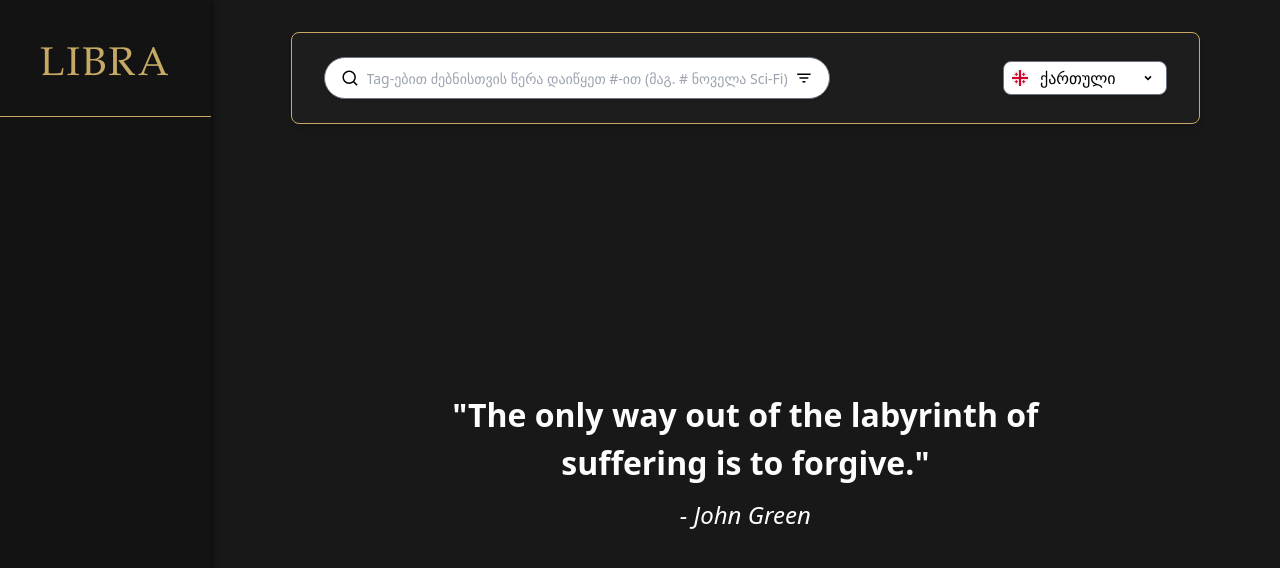
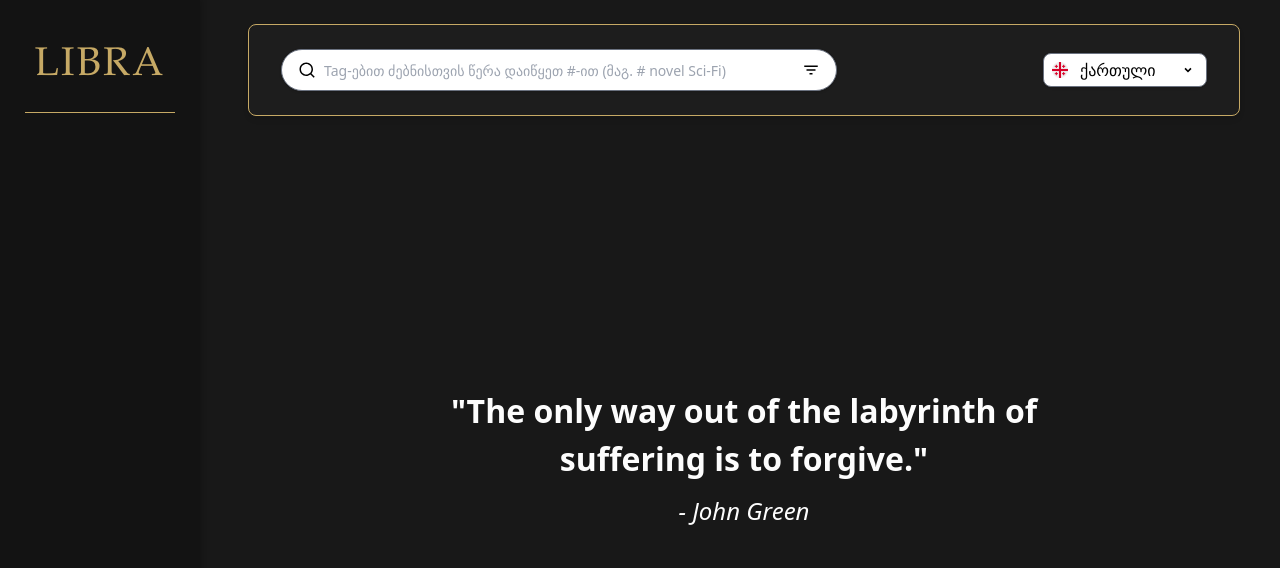
Before and after one commit to GeekoIsaGeek/libra, a Vue app: page /register in a window 1280 px wide. Shown: the top 568 px of the page. Built offline with nearby package versions, Linux system fonts and the light colour scheme.

Commit message:
style: improve responsiveness

```diff
--- a/src/assets/translations/en.js
+++ b/src/assets/translations/en.js
@@ -50,6 +50,10 @@ export default {
 			cover: {
 				label: 'Cover',
 			},
+			language: {
+				label: 'Language',
+				placeholder: 'Enter book language',
+			},
 		},
 	},
 	auth: {
--- a/src/assets/translations/ka.js
+++ b/src/assets/translations/ka.js
@@ -3,7 +3,7 @@ export default {
 		nothingFound: 'ვერაფერი მოიძებნა',
 	},
 	search: {
-		inputPlaceholder: 'Tag-ებით ძებნისთვის წერა დაიწყეთ #-ით (მაგ. # ნოველა Sci-Fi)',
+		inputPlaceholder: 'Tag-ებით ძებნისთვის წერა დაიწყეთ #-ით (მაგ. # novel Sci-Fi)',
 	},
 	filters: {
 		title: 'ფილტრები',
--- a/src/components/common/Header.vue
+++ b/src/components/common/Header.vue
@@ -5,7 +5,7 @@ import SearchBar from '@/components/common/SearchBar.vue';
 
 <template>
 	<header
-		class="w-full lg:px-8 sm:mt-8 px-2 sm:px-4 py-6 sm:rounded-lg bg-[#1e1e1ef2] border-b sm:border border-gold shadow-md"
+		class="w-full lg:px-8 lg:mt-6 px-2 sm:px-4 py-6 lg:rounded-lg bg-[#1e1e1ef2] border-b lg:border border-gold shadow-md"
 	>
 		<div class="flex flex-wrap items-center justify-center gap-4 lg:justify-between">
 			<SearchBar />
--- a/src/components/common/SideBar.vue
+++ b/src/components/common/SideBar.vue
@@ -19,12 +19,14 @@ const handleLogout = () => {
 
 <template>
 	<div class="sidebar">
-		<div>
+		<div class="py-7 lg:py-0">
 			<h1>
 				<RouterLink :to="{ name: 'home' }">Libra</RouterLink>
 			</h1>
-			<div class="separator"></div>
-			<CloseIcon class="absolute sm:hidden fill-gold w-8 h-8 right-1 top-5" @click="() => $emit('close')" />
+			<CloseIcon
+				class="absolute lg:hidden fill-gold w-8 h-8 right-1 top-5 cursor-pointer"
+				@click="() => $emit('close')"
+			/>
 		</div>
 
 		<nav></nav>
@@ -43,23 +45,20 @@ const handleLogout = () => {
 
 <style scoped>
 .sidebar {
+	position: fixed;
 	min-width: max-content;
+	width: 200px;
 	min-height: 100vh;
-	background-color: rgba(20, 20, 20, 0.98);
-	backdrop-filter: blur(5px);
-	box-shadow: 2px 0 5px rgba(0, 0, 0, 0.5);
+	background-color: rgba(20, 20, 20, 0.93);
+	backdrop-filter: blur(7px);
+	box-shadow: 2px 0 5px rgb(0 0 0 / 18%);
 	display: flex;
 	flex-direction: column;
 	align-items: center;
 	text-align: center;
 	justify-content: space-between;
 	padding-bottom: 36px;
-}
-.separator {
-	width: 100%;
-	height: 1px;
-	background-color: #c6a965;
-	margin: 20px 0;
+	z-index: 10;
 }
 
 .sidebar h1 {
@@ -71,8 +70,8 @@ const handleLogout = () => {
 	text-transform: uppercase;
 	margin-top: 36px;
 	letter-spacing: 2px;
-	padding-bottom: 10px;
-	padding: 0 40px;
+	padding-bottom: 16px;
+	border-bottom: #c6a965 1px solid;
 }
 @media screen and (max-width: 640px) {
 	.sidebar {
--- a/src/components/forms/AuthForm.vue
+++ b/src/components/forms/AuthForm.vue
@@ -11,7 +11,7 @@ defineProps({
 		<!-- <img :src="logo" class="w-[50px] mb-10" /> -->
 		<form
 			@submit="submitHandler"
-			class="lg:w-[60%] xl:w-[40%] 2xl:w-[30%] w-[90%] flex flex-col items-center justify-center gap-3"
+			class="lg:w-[60%] xl:w-[40%] 2xl:w-[30%] w-[90%] sm:w-[50%] flex flex-col items-center justify-center gap-3"
 		>
 			<slot />
 		</form>
--- a/src/components/manage-books/BookForm.vue
+++ b/src/components/manage-books/BookForm.vue
@@ -31,7 +31,7 @@ const handleTagRemove = (tag) => {
 		<h1 class="text-3xl font-medium text-center">{{ $t(`bookForm.${mode}.title`) }}</h1>
 
 		<div
-			class="w-full xl:w-[75%] flex flex-col px-4 pt-5 pb-10 items-center bg-darkestBrown/50 rounded-md shadow-md min-h-[500px] border border-gold/70 mt-10"
+			class="w-full xl:w-[75%] flex flex-col px-4 pt-5 pb-10 items-center bg-darkestBrown/50 rounded-md shadow-md min-h-[500px] border border-gold/70 sm:mt-12 lg:mt-4"
 		>
 			<div class="flex flex-wrap justify-center items-center gap-4 mt-5 mb-10">
 				{{ $t('bookForm.inputLang') }}:
@@ -68,6 +68,13 @@ const handleTagRemove = (tag) => {
 					:inputHandler="(val) => (bookDetails.pages = val)"
 				/>
 				<FormInput
+					name="language"
+					:placeholder="$t('bookForm.fields.language.placeholder')"
+					:label="$t('bookForm.fields.language.label')"
+					:value="bookDetails.language[inputLocale]"
+					:inputHandler="(val) => (bookDetails.language[inputLocale] = val)"
+				/>
+				<FormInput
 					name="description"
 					:placeholder="$t('bookForm.fields.description.placeholder')"
 					:label="$t('bookForm.fields.description.label')"
@@ -75,7 +82,6 @@ const handleTagRemove = (tag) => {
 					:value="bookDetails.description[inputLocale]"
 					:inputHandler="(val) => (bookDetails.description[inputLocale] = val)"
 				/>
-
 				<TagsInput :tags="bookDetails.tags" :addHandler="handleTagAdd" :removeHandler="handleTagRemove" />
 
 				<CustomInputWrapper :label="$t('bookForm.fields.cover.label')">
--- a/src/layouts/AppLayout.vue
+++ b/src/layouts/AppLayout.vue
@@ -4,12 +4,12 @@ import MenuIcon from '@/components/icons/MenuIcon.vue';
 import { onBeforeUnmount, onMounted, ref } from 'vue';
 import { useRoute } from 'vue-router';
 
-const displaySidebar = ref(window.innerWidth > 640);
+const displaySidebar = ref(window.innerWidth > 1024);
 
 const route = useRoute();
 
 const handleResize = () => {
-	if (window.innerWidth > 640) {
+	if (window.innerWidth > 1024) {
 		displaySidebar.value = true;
 	}
 };
@@ -26,7 +26,7 @@ onBeforeUnmount(() => {
 <template>
 	<div class="flex min-h-screen w-full bg-almostBlack text-white relative">
 		<MenuIcon
-			class="w-8 h-8 md:w-10 md:h-10 absolute right-3 top-3 cursor-pointer sm:hidden"
+			class="w-8 h-8 md:w-10 md:h-10 absolute right-3 top-3 cursor-pointer lg:hidden"
 			:class="{ '!top-[84px]': route.name === 'home' }"
 			@click="displaySidebar = !displaySidebar"
 		/>
@@ -39,9 +39,7 @@ onBeforeUnmount(() => {
 			<SideBar v-show="displaySidebar" @close="() => (displaySidebar = false)" />
 		</Transition>
 
-		<div
-			class="flex flex-col items-start w-full sm:w-[calc(100%-6rem)] lg:w-[calc(100%-10rem)] mx-auto sm:mx-10 lg:mx-20"
-		>
+		<div class="flex flex-col items-start w-full lg:w-[calc(100%-10rem)] mx-auto lg:mx-10 lg:ml-[248px]">
 			<slot />
 		</div>
 	</div>
--- a/src/pages/Home.vue
+++ b/src/pages/Home.vue
@@ -1,14 +1,9 @@
 <script setup>
 import Header from '@/components/common/Header.vue';
 import BookListing from '@/components/book-listing/BookListing.vue';
-import { useFilterStore } from '@/stores/FilterStore';
-import { storeToRefs } from 'pinia';
-
-const { isAnyFilterSet } = storeToRefs(useFilterStore());
 </script>
 
 <template>
 	<Header />
-	<!-- This should be rendered conditionally -->
 	<BookListing />
 </template>
```
